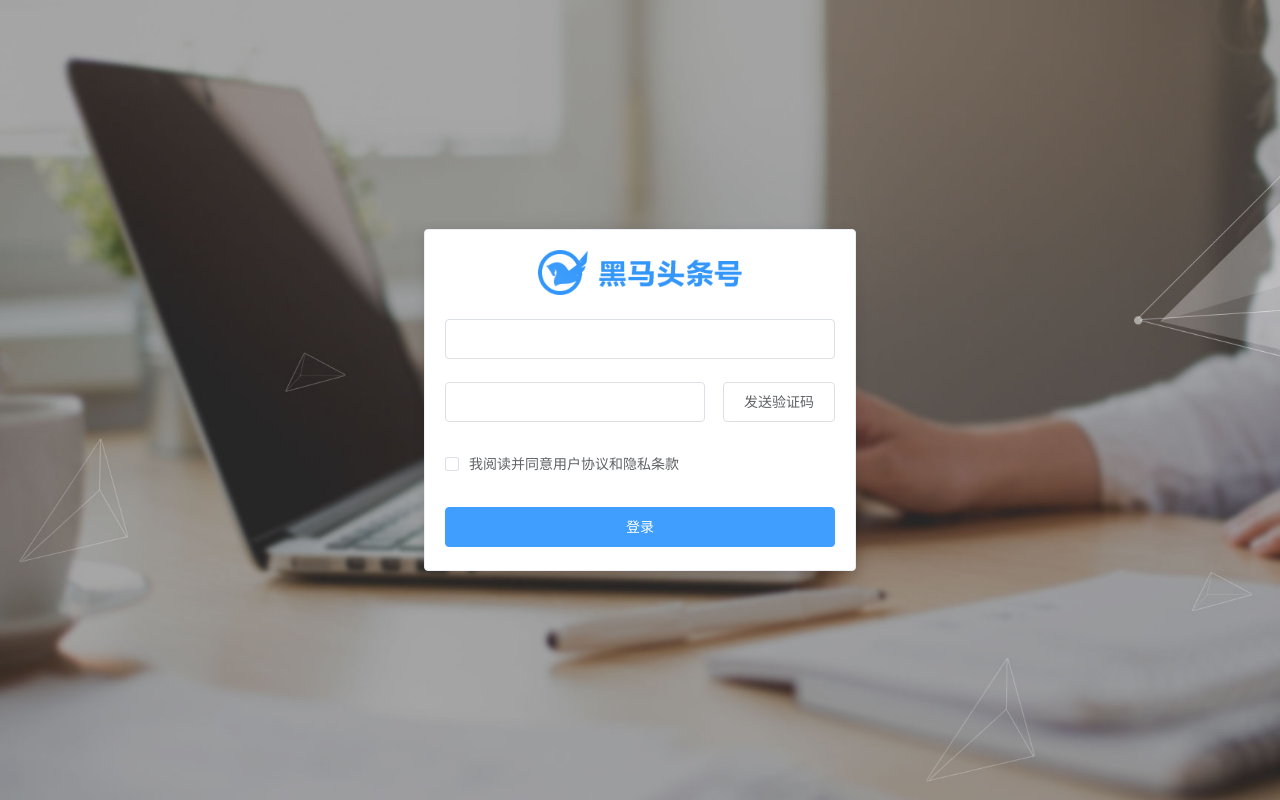
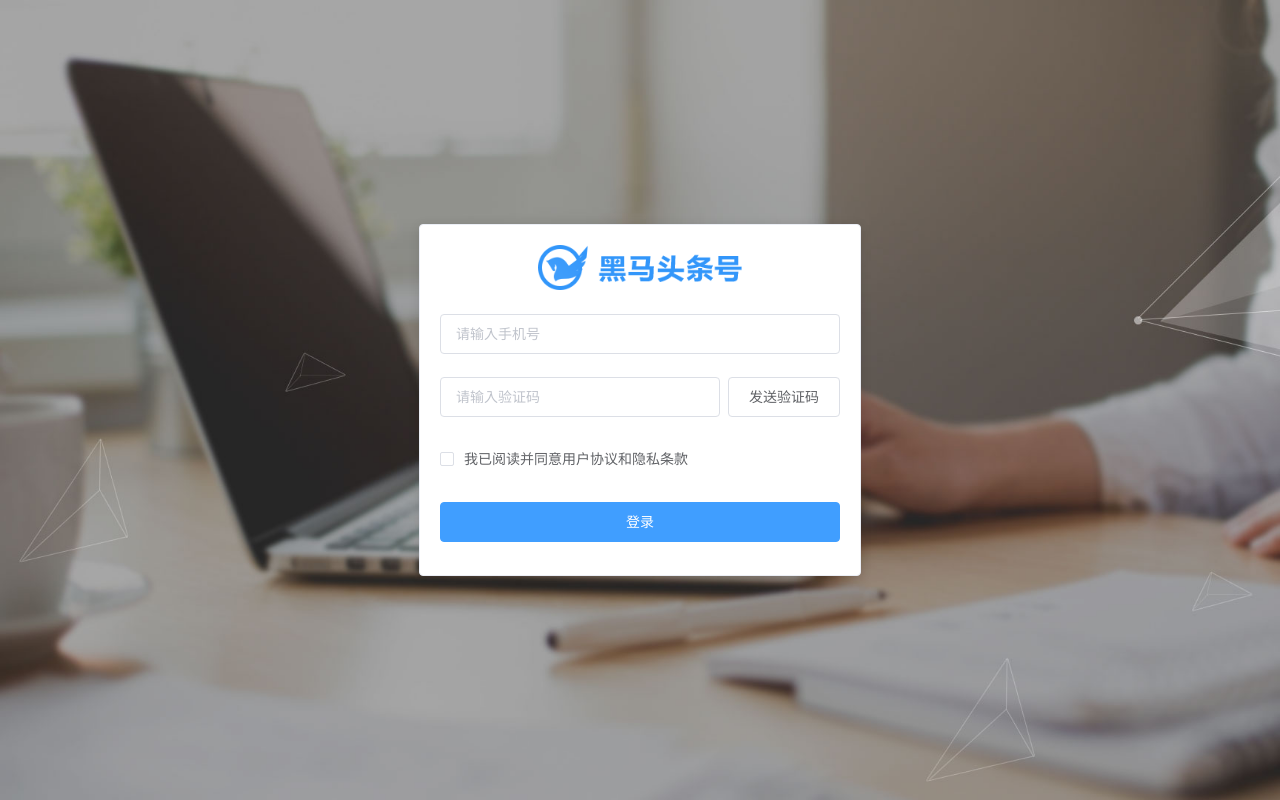
Before and after one commit to kaifeng680/Headlines-, a Vue app: page /#/login in a window 1280 px wide. Built offline with nearby package versions, Linux system fonts and the light colour scheme.

Commit message:
login完成

```diff
--- a/src/views/login/index.vue
+++ b/src/views/login/index.vue
@@ -7,18 +7,23 @@
       <!-- 表单组件  el-form表单容器-->
       <!--数据校验 首先要给el-form 一个model属性 表示数据对象  -->
       <el-form ref="loginForm" :model="loginForm" :rules="loginRules" style="margin-top:20px">
-        <el-form-item>
-          <el-input v-model="ruleForm.name"></el-input>
+        <!-- 表单项  prop绑定需要校验的字段名 但是 不写loginForm.mobile 只写mobile-->
+        <el-form-item prop="mobile">
+          <!-- 放置组件内容 -->
+          <!-- 绑定手机号 -->
+          <el-input v-model="loginForm.mobile" placeholder="请输入手机号"></el-input>
+        </el-form-item>
+        <el-form-item prop="code">
+          <!-- 绑定验证码 -->
+          <el-input v-model="loginForm.code" placeholder="请输入验证码" style="width:280px"></el-input>
+          <el-button style="float:right">发送验证码</el-button>
+        </el-form-item>
+        <el-form-item prop="check">
+          <!-- 绑定是否勾选协议 -->
+          <el-checkbox v-model="loginForm.check">我已阅读并同意用户协议和隐私条款</el-checkbox>
         </el-form-item>
         <el-form-item>
-          <el-input style="width:260px"></el-input>
-          <el-button style="float:right">发送验证码</el-button>
-        </el-form-item>
-        <el-form-item>
-          <el-checkbox>我阅读并同意用户协议和隐私条款</el-checkbox>
-        </el-form-item>
-        <el-form-item>
-          <el-button type="primary" style="width:100%">登录</el-button>
+          <el-button @click="login" type="primary" style="width:100%">登录</el-button>
         </el-form-item>
       </el-form>
     </el-card>
@@ -28,34 +33,100 @@
 <script>
 export default {
   data () {
+    let validator = function (rule, value, callBack) {
+      if (value) {
+        callBack()
+      } else {
+        callBack(new Error('您必须无条件同意'))
+      }
+    }
+
     return {
-      ruleForm: {
-        name: ' '
+      loginForm: {
+        mobile: '', // 手机号
+        code: '', // 验证码
+        check: false // 是否勾选协议
       },
-      rules: {
-        name: [{ required: true }, { message: '请正确填写手机号' }]
+      // 定义 rules 校验规则 表单是根据规则去校验 没有规则 就没有校验
+      // key(字段名):value(数组对象=> 多个 => 一个字段 可能有一个或者多个校验规则)
+      loginRules: {
+        mobile: [
+          {
+            required: true, // 意味着必填
+            message: '手机号不能为空' // 如果没有满足要求 就会提示message的内容
+          },
+          {
+            pattern: /^1[3456789]\d{9}$/, // 正则表达式
+            message: '手机号格式不正确'
+          }
+        ],
+        code: [
+          {
+            required: true,
+            message: '验证码不能为空'
+          },
+          {
+            pattern: /^\d{6}$/,
+            message: '验证码必须为6位数字'
+          }
+        ],
+        check: [
+          {
+            validator
+          }
+        ]
       }
+    }
+  },
+  methods: {
+    login () {
+      // 通过el-form组件的validata方法 校验整个表单的数据
+      // 传入一个回调函数 isOK为true 说明所有的校验规则都成功了
+      // 如果为false 说明有错误
+      this.$refs.loginForm.validate(isOk => {
+        if (isOk) {
+          // 请求
+          // axios 中 data中放置body参数 params是放置地址参数的
+          this.$axios({
+            url: '/authorizations',
+            method: 'post',
+            data: this.loginForm
+          })
+            .then(result => {
+              // console.log(result.data.data.token)
+              // 放到前端的缓存中
+              window.localStorage.setItem('user-token', result.data.data.token)
+              // 编程式导航
+              this.$router.push('/') // 登录成功 跳转到home页
+            })
+            .catch(() => {
+              this.$message({
+                message: '手机号或者验证码错误',
+                type: 'warning'
+              })
+            })
+        }
+      })
     }
   }
 }
 </script>
 
-<style lang='less'  scoped>
+<style lang='less' scoped>
 // 如果要用less/scss等预处理css语言的话 需要给一个lang属性 lang='less' lang='scss'
 // lang属性 是对但css进行语言指定
 // scoped 只针对当前的组件样式起作用
 // 100vh 就是占据当前的屏幕的100%
-
 .login {
-  background: url(../../assets/img/login_bg.jpg);
+  background-image: url("../../assets/img/login_bg.jpg");
   height: 100vh;
   background-size: cover;
   display: flex;
   justify-content: center;
   align-items: center;
   .login-card {
-    width: 430px;
-    height: 340px;
+    width: 440px;
+    height: 350px;
     .logo {
       text-align: center;
       img {
```
